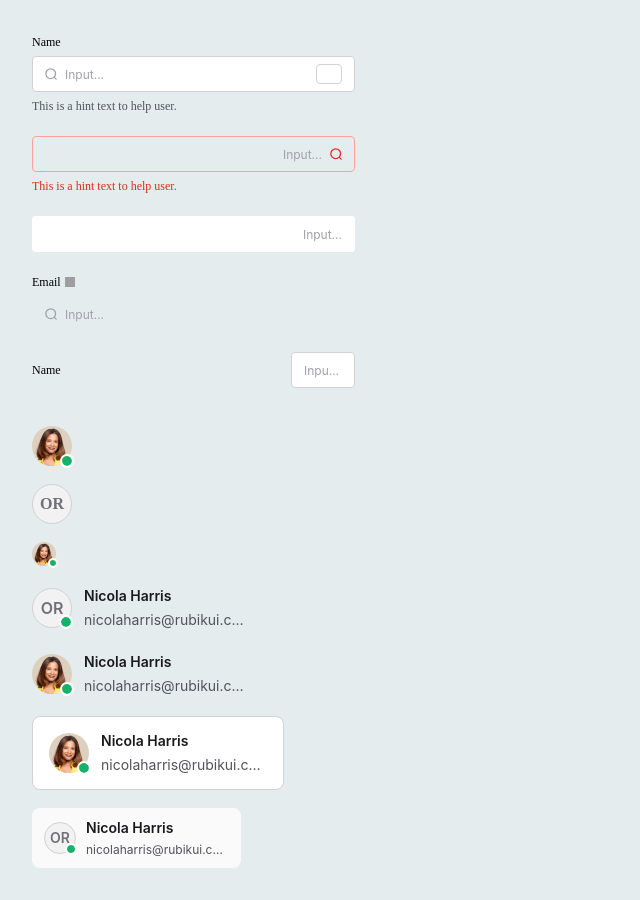
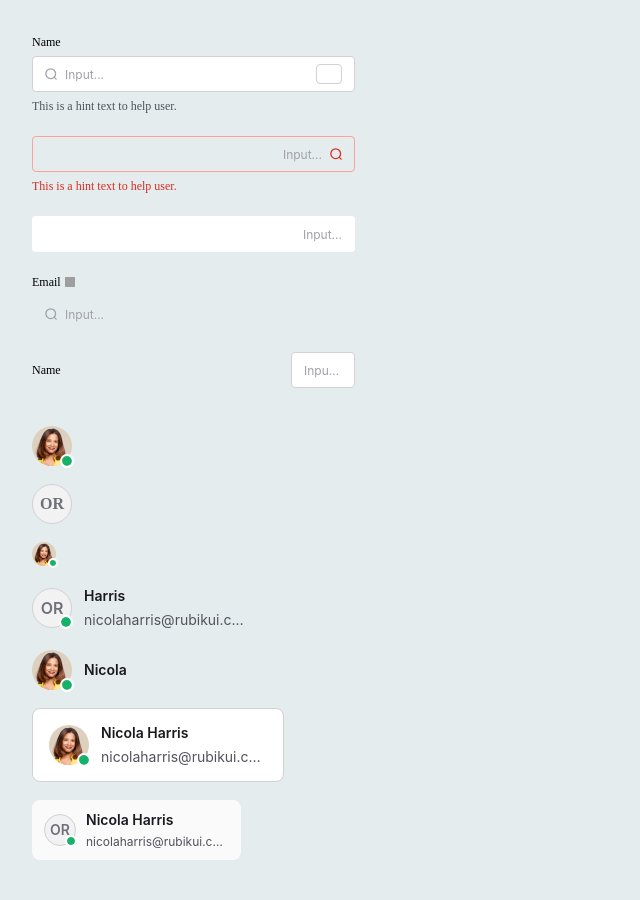
Before and after one commit to Dimatuzkoff/react-components, a React (Vite) app: page / in a window 1280 px wide. Shown: the whole page, without its empty margins (0-640 px from the left). Built offline with nearby package versions, Linux system fonts and the light colour scheme; grey boxes are pictures that could not be loaded.

Commit message:
renamed props

```diff
--- a/src/App.tsx
+++ b/src/App.tsx
@@ -23,13 +23,13 @@ function App() {
             <br />
             <AvatarWithInfo image={avatar} size="24" isOnlineIndicator />
             <br />
-            <AvatarWithInfo isOnlineIndicator heading="Nicola Harris" paragraph="nicolaharris@rubikui.com" />
+            <AvatarWithInfo isOnlineIndicator lastName="Harris" email="nicolaharris@rubikui.com" />
             <br />
-            <AvatarWithInfo image={avatar} isOnlineIndicator heading="Nicola Harris" paragraph="nicolaharris@rubikui.com" />
+            <AvatarWithInfo image={avatar} isOnlineIndicator firstName="Nicola" />
             <br />
-            <AvatarWithInfo image={avatar} isOnlineIndicator isBorder background="primary" heading="Nicola Harris" paragraph="nicolaharris@rubikui.com" />
+            <AvatarWithInfo image={avatar} isOnlineIndicator isBorder background="primary" lastName="Harris" firstName="Nicola" email="nicolaharris@rubikui.com" />
             <br />
-            <AvatarWithInfo isOnlineIndicator size="32" background="secondary" heading="Nicola Harris" paragraph="nicolaharris@rubikui.com" />
+            <AvatarWithInfo isOnlineIndicator size="32" background="secondary" firstName="Nicola" lastName="Harris" email="nicolaharris@rubikui.com" />
 
         </>
     )
--- a/src/ui/Avatars/AvatarWithInfo.tsx
+++ b/src/ui/Avatars/AvatarWithInfo.tsx
@@ -6,8 +6,9 @@ import Avatar from "./Avatar";
 interface AvatarWithInfoProps {
     image?: ReactNode;
     isOnlineIndicator?: boolean;
-    heading?: string;
-    paragraph?: string;
+    firstName?: string;
+    lastName?: string;
+    email?: string;
     size?: "16" | "24" | "28" | "32" | "36" | "40" | "44" | "48" | "56";
     background?: "default" | "primary" | "secondary";
     isBorder?: boolean;
@@ -16,8 +17,9 @@ interface AvatarWithInfoProps {
 const AvatarWithInfo: FC<AvatarWithInfoProps> = ({
     image,
     isOnlineIndicator = false,
-    heading,
-    paragraph,
+    firstName,
+    lastName,
+    email,
     size = "40",
     background = "default",
     isBorder = false
@@ -25,7 +27,7 @@ const AvatarWithInfo: FC<AvatarWithInfoProps> = ({
     return (
         <>
             <div className={clsx(styles.avatarWrapper, {
-                [styles.paddingWrapper]: ((heading || paragraph) && background !== "default") || (background === "primary") || (background === "secondary"),
+                [styles.paddingWrapper]: (((firstName || lastName) || email) && background !== "default") || (background === "primary") || (background === "secondary"),
                 [styles.border]: isBorder === true,
                 [styles.bgDefault]: background === "default",
                 [styles.bgPrimary]: background === "primary",
@@ -43,13 +45,13 @@ const AvatarWithInfo: FC<AvatarWithInfoProps> = ({
             })}>
                 <Avatar image={image} isOnlineIndicator={isOnlineIndicator} size={size}></Avatar>
                 <div className={clsx({
-                    [styles.avatarInfo]: (heading || paragraph) || (background === "primary") || (background === "secondary"),
+                    [styles.avatarInfo]: ((firstName || lastName) || email) || (background === "primary") || (background === "secondary"),
                 })}>
                     <span className={clsx(styles.avatarHeading)}>
-                        {heading}
+                        {firstName} {lastName}
                     </span>
                     <span className={clsx(styles.avatarParagraph)}>
-                        {paragraph}
+                        {email}
                     </span>
                 </div>
             </div>
```
